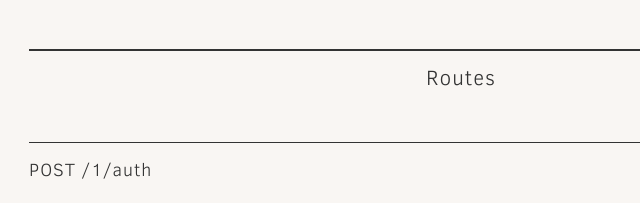
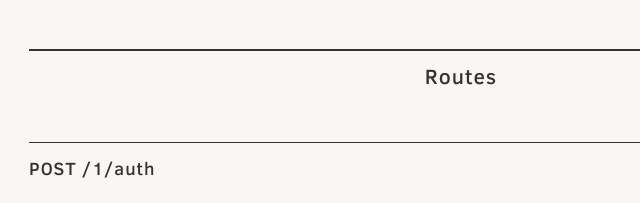
Before and after one commit to esripdx/coffeetime.io, a website: page build/api/index.html in a window 1280 px wide. Shown: the part 2437-2640 px from the top of the page, 179-819 px from the left. Drawn offline with Linux system fonts and the light colour scheme; a web font is replaced by a local one.

Commit message:
small method weight change

```diff
--- a/source/sass/screen.scss
+++ b/source/sass/screen.scss
@@ -291,7 +291,7 @@ footer {
     text-align: center;
     border-top: 2px solid $dark-gray;
     padding-top: 13px;
-    // font-weight: normal;/
+    font-weight: normal;
     margin-top: 2*$baseline;
   }
 
@@ -299,7 +299,7 @@ footer {
     border-top: 1px solid $dark-gray;
     padding-top: 13px;
     margin-top: 2*$baseline;
-    // font-weight: normal;/
+    font-weight: normal;
   }
 }
 
```
Also changed, not shown: build/assets/css/screen.css.
